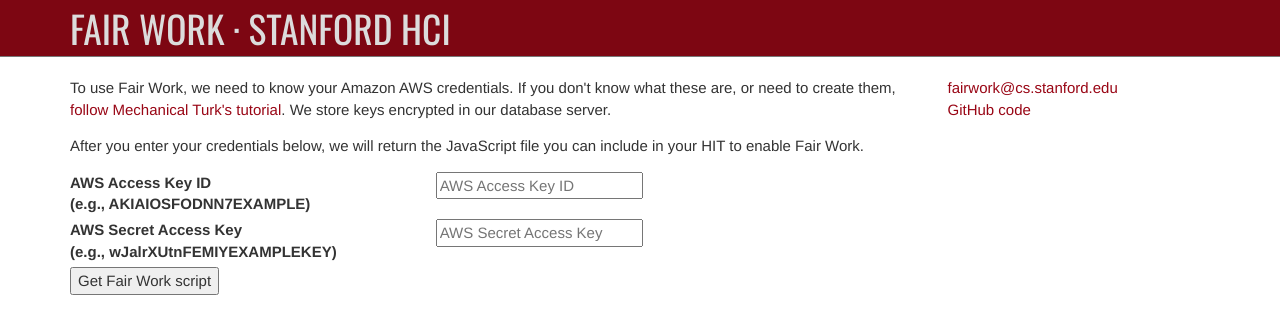
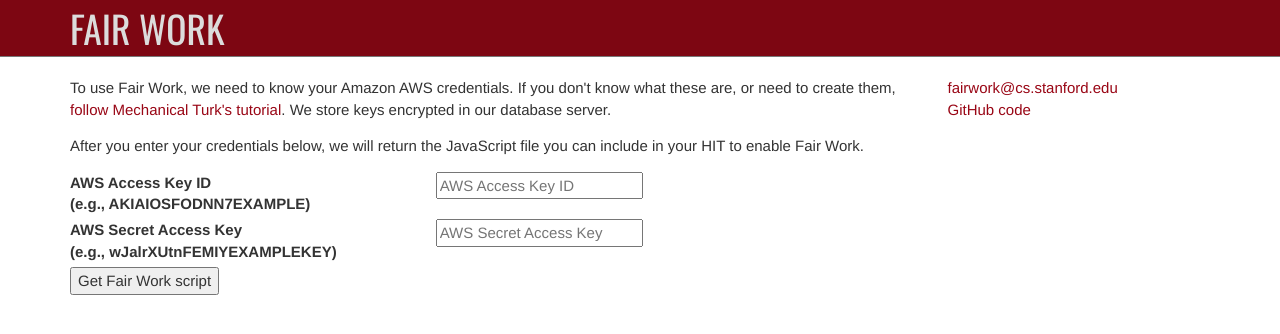
Before and after one commit to StanfordHCI/fairwork, a Django app: template auditor/templates/keys.html in a window 1280 px wide. Shown: the top 334 px of the page. Run offline with Django 3.2, Linux system fonts and the light colour scheme; the template is opened without the code that fills it, so the values that code supplies are empty; some libraries are stand-ins or nearby versions.

Commit message:
removing stanford text

```diff
--- a/auditor/templates/base.html
+++ b/auditor/templates/base.html
@@ -15,7 +15,7 @@
     <div id="msbnav" class="navbar navbar-inverse navbar-static-top" role="navigation">
         <div class="container">
 	  <div class="navbar-brand">
-            <a href=".">Fair Work</a><span class="hidden-sm hidden-xs">&nbsp;&middot;&nbsp;<a href="http://hci.stanford.edu">Stanford HCI</a></span>
+            <a href=".">Fair Work</a></span>
 	  </div>
         </div>
     </div>
```
